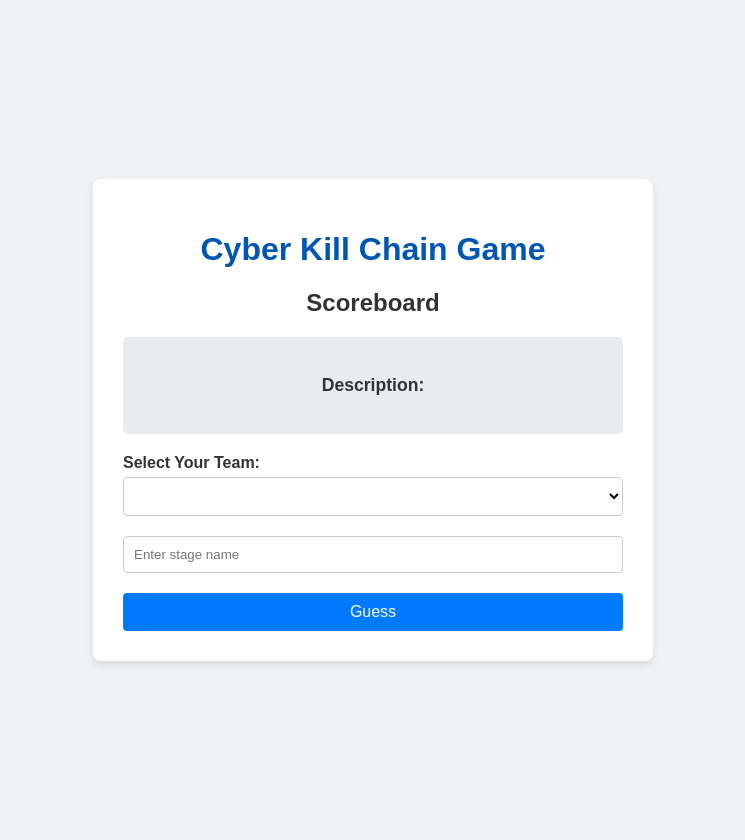
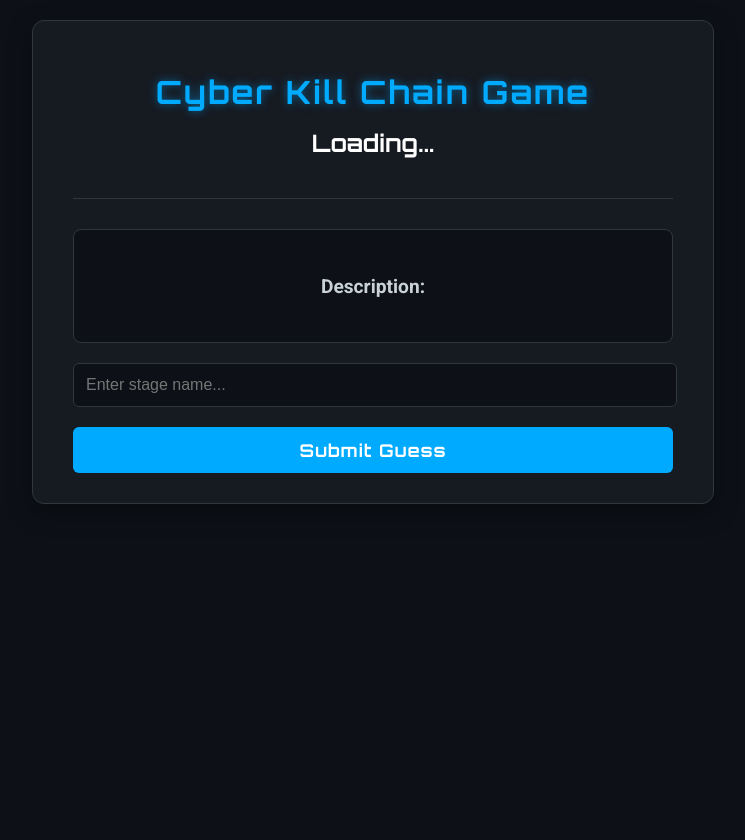
Before and after one commit to shalashaskabob/killchain_game, a Flask app: template app/templates/index.html in a window 1280 px wide. Shown: the whole page, without its empty margins (267-1012 px from the left). Run offline with Flask 3, Linux system fonts and the light colour scheme; the template is opened without the code that fills it, so the values that code supplies are empty; some libraries are stand-ins or nearby versions.

Commit message:
refactor: Implement turn-based logic and new UI

```diff
--- a/app/app.py
+++ b/app/app.py
@@ -10,6 +10,7 @@ socketio = SocketIO(app)
 game_state = {
     "teams": [],
     "current_stage": 0,
+    "current_turn_index": 0,
     "game_started": False
 }
 
@@ -26,6 +27,12 @@ kill_chain = [
 
 @app.route('/')
 def index():
+    # Reset game state for a new session
+    global game_state
+    game_state = {
+        "teams": [], "current_stage": 0,
+        "current_turn_index": 0, "game_started": False
+    }
     return render_template('setup.html')
 
 @app.route('/setup', methods=['POST'])
@@ -41,14 +48,17 @@ def start_game():
         game_state["teams"].append({"name": team_name, "score": 0})
 
     game_state["current_stage"] = 0
+    game_state["current_turn_index"] = 0
     game_state["game_started"] = True
 
     # Notify all clients that the game has started
-    socketio.emit('game_started', game_state)
+    socketio.emit('game_started')
     return redirect(url_for('game'))
 
 @app.route('/game')
 def game():
+    if not game_state["game_started"]:
+        return redirect(url_for('index'))
     return render_template('index.html')
 
 @socketio.on('connect')
@@ -61,30 +71,35 @@ def handle_guess(data):
     if not game_state["game_started"]:
         return
 
-    team_name = data['team']
     user_guess = data['guess'].strip()
     correct_stage = kill_chain[game_state["current_stage"]]['name']
+    current_team = game_state["teams"][game_state["current_turn_index"]]
 
     if user_guess.lower() == correct_stage.lower():
-        # Find the team and update score
-        for team in game_state["teams"]:
-            if team["name"] == team_name:
-                team["score"] += 1
-                break
-
+        current_team["score"] += 1
         game_state["current_stage"] += 1
+        emit('guess_result', {'correct': True, 'team': current_team['name']}, broadcast=True)
 
         if game_state["current_stage"] >= len(kill_chain):
-            emit('game_over', {"winner": team_name, "teams": game_state["teams"]}, broadcast=True)
+            emit('game_over', {"winner": current_team['name'], "teams": game_state["teams"]}, broadcast=True)
             game_state["game_started"] = False
-        else:
-            emit('game_update', get_game_view(), broadcast=True)
+            return
+    else:
+        emit('guess_result', {'correct': False, 'team': current_team['name']}, broadcast=True)
+
+    # Advance to the next team's turn
+    game_state["current_turn_index"] = (game_state["current_turn_index"] + 1) % len(game_state["teams"])
+
+    # Give a moment for players to see the result before updating the board
+    socketio.sleep(2)
+    emit('game_update', get_game_view(), broadcast=True)
 
 def get_game_view():
     view = {
         "teams": game_state["teams"],
         "stage": kill_chain[game_state["current_stage"]],
-        "progress": f"{game_state['current_stage'] + 1}/{len(kill_chain)}"
+        "progress": f"Stage {game_state['current_stage'] + 1}/{len(kill_chain)}",
+        "current_turn": game_state["teams"][game_state["current_turn_index"]]["name"]
     }
     return view
 
--- a/app/static/style.css
+++ b/app/static/style.css
@@ -1,58 +1,188 @@
+:root {
+    --primary-color: #00aaff;
+    --background-color: #0d1117;
+    --surface-color: #161b22;
+    --text-color: #c9d1d9;
+    --border-color: #30363d;
+    --correct-color: #28a745;
+    --incorrect-color: #dc3545;
+    --font-body: 'Roboto', sans-serif;
+    --font-display: 'Orbitron', sans-serif;
+}
+
 body {
-    font-family: sans-serif;
-    background-color: #f0f2f5;
-    color: #333;
+    font-family: var(--font-body);
+    background-color: var(--background-color);
+    color: var(--text-color);
     margin: 0;
     padding: 20px;
     display: flex;
     justify-content: center;
-    align-items: center;
+    align-items: flex-start;
     min-height: 100vh;
 }
 
-.container {
-    background-color: #fff;
-    padding: 30px;
-    border-radius: 8px;
-    box-shadow: 0 4px 8px rgba(0,0,0,0.1);
+.container, .game-container {
+    background-color: var(--surface-color);
+    padding: 30px 40px;
+    border-radius: 12px;
+    border: 1px solid var(--border-color);
+    box-shadow: 0 8px 24px rgba(0,0,0,0.4);
     text-align: center;
-    max-width: 500px;
+    max-width: 600px;
     width: 100%;
 }
 
+.game-header {
+    margin-bottom: 20px;
+}
+
 h1 {
-    color: #0056b3;
+    font-family: var(--font-display);
+    color: var(--primary-color);
+    margin-bottom: 0.5em;
+    letter-spacing: 2px;
+    text-shadow: 0 0 8px rgba(0, 170, 255, 0.5);
+}
+
+#turn-indicator {
+    font-family: var(--font-display);
+    font-size: 1.5em;
+    color: #fff;
+    margin: 10px 0 20px;
+}
+
+#scoreboard {
+    display: flex;
+    justify-content: space-around;
+    gap: 20px;
+    margin-bottom: 30px;
+    border-bottom: 1px solid var(--border-color);
+    padding-bottom: 20px;
+}
+
+.team-score {
+    background: #0d1117;
+    padding: 10px 20px;
+    border-radius: 8px;
+    border: 1px solid var(--border-color);
+    transition: all 0.3s ease;
+    flex-grow: 1;
+}
+
+.team-score.active-team {
+    border-color: var(--primary-color);
+    box-shadow: 0 0 15px rgba(0, 170, 255, 0.4);
+    transform: scale(1.05);
+}
+
+.team-name {
+    display: block;
+    font-size: 1.1em;
+    font-weight: bold;
+    margin-bottom: 5px;
+}
+
+.score {
+    font-family: var(--font-display);
+    font-size: 2em;
+    color: var(--primary-color);
+}
+
+
+#progress {
+    font-size: 1.1em;
+    margin-bottom: 10px;
+    color: #8b949e;
 }
 
 .card {
-    background-color: #e9ecef;
-    padding: 20px;
-    border-radius: 5px;
+    background-color: #0d1117;
+    padding: 25px;
+    border-radius: 8px;
     margin: 20px 0;
-    font-size: 1.1em;
+    font-size: 1.2em;
+    border: 1px solid var(--border-color);
 }
 
-input[type="text"] {
-    width: calc(100% - 22px);
+#result-feedback p {
+    font-size: 1.2em;
     padding: 10px;
-    margin-bottom: 20px;
-    border: 1px solid #ccc;
-    border-radius: 4px;
+    border-radius: 5px;
+    margin: 20px 0 0 0;
+}
+.correct {
+    background-color: rgba(40, 167, 69, 0.1);
+    color: var(--correct-color);
+    border: 1px solid var(--correct-color);
+}
+.incorrect {
+    background-color: rgba(220, 53, 69, 0.1);
+    color: var(--incorrect-color);
+    border: 1px solid var(--incorrect-color);
 }
 
-button {
-    width: 100%;
-    padding: 10px;
-    background-color: #007bff;
-    color: white;
-    border: none;
-    border-radius: 4px;
-    cursor: pointer;
+
+input[type="text"], input[type="number"], select {
+    width: calc(100% - 22px);
+    padding: 12px;
+    margin-bottom: 20px;
+    border: 1px solid var(--border-color);
+    border-radius: 6px;
+    background-color: #0d1117;
+    color: var(--text-color);
     font-size: 1em;
 }
 
-button:hover {
-    background-color: #0056b3;
+input[type="text"]:focus, input[type="number"]:focus, select:focus {
+    outline: none;
+    border-color: var(--primary-color);
+    box-shadow: 0 0 8px rgba(0, 170, 255, 0.3);
+}
+
+button, .play-again-btn {
+    width: 100%;
+    padding: 12px;
+    background-color: var(--primary-color);
+    color: #fff;
+    border: none;
+    border-radius: 6px;
+    cursor: pointer;
+    font-size: 1.1em;
+    font-family: var(--font-display);
+    letter-spacing: 1px;
+    transition: background-color 0.3s ease, box-shadow 0.3s ease;
+    text-decoration: none;
+    display: inline-block;
+}
+
+button:hover, .play-again-btn:hover {
+    background-color: #007bb5;
+    box-shadow: 0 0 10px rgba(0, 170, 255, 0.5);
+}
+
+button:disabled {
+    background-color: #8b949e;
+    cursor: not-allowed;
+}
+
+label {
+    display: block;
+    margin-top: 15px;
+    margin-bottom: 5px;
+    text-align: left;
+    font-weight: bold;
+}
+
+/* Final Score page styles */
+.winner-announcement {
+    font-size: 1.5em;
+    color: var(--correct-color);
+    font-family: var(--font-display);
+}
+.final-scores {
+    margin: 30px 0;
+    font-size: 1.2em;
 }
 
 a {
@@ -63,20 +193,3 @@ a {
 a:hover {
     text-decoration: underline;
 }
-
-label {
-    display: block;
-    margin-top: 10px;
-    margin-bottom: 5px;
-    text-align: left;
-    font-weight: bold;
-}
-
-select {
-    width: 100%;
-    padding: 10px;
-    margin-bottom: 20px;
-    border: 1px solid #ccc;
-    border-radius: 4px;
-    background-color: white;
-}
--- a/app/templates/index.html
+++ b/app/templates/index.html
@@ -4,31 +4,32 @@
     <meta charset="UTF-8">
     <meta name="viewport" content="width=device-width, initial-scale=1.0">
     <title>Cyber Kill Chain Game</title>
+    <link rel="stylesheet" href="https://fonts.googleapis.com/css2?family=Roboto:wght@400;700&family=Orbitron:wght@700&display=swap">
     <link rel="stylesheet" href="{{ url_for('static', filename='style.css') }}">
     <script src="https://cdn.socket.io/4.7.5/socket.io.min.js"></script>
 </head>
 <body>
-    <div class="container">
+    <div class="game-container">
+        <header class="game-header">
             <h1>Cyber Kill Chain Game</h1>
+            <p id="turn-indicator">Loading...</p>
+        </header>
+
         <div id="scoreboard">
-            <h2>Scoreboard</h2>
             <!-- Scores will be rendered here by JS -->
         </div>
 
+        <main class="game-area">
             <p id="progress"></p>
-
             <div class="card">
                 <p><strong>Description:</strong> <span id="stage-description"></span></p>
             </div>
-
+            <div id="result-feedback"></div>
             <form id="guess-form">
-            <label for="team-select">Select Your Team:</label>
-            <select id="team-select" required>
-                <!-- Team options will be rendered here by JS -->
-            </select>
-            <input type="text" id="stage-guess" placeholder="Enter stage name" required>
-            <button type="submit">Guess</button>
+                <input type="text" id="stage-guess" placeholder="Enter stage name..." required autocomplete="off">
+                <button type="submit">Submit Guess</button>
             </form>
+        </main>
     </div>
 
     <script>
@@ -37,47 +38,71 @@
         const scoreboard = document.getElementById('scoreboard');
         const progress = document.getElementById('progress');
         const stageDescription = document.getElementById('stage-description');
-        const teamSelect = document.getElementById('team-select');
         const guessForm = document.getElementById('guess-form');
         const guessInput = document.getElementById('stage-guess');
+        const turnIndicator = document.getElementById('turn-indicator');
+        const resultFeedback = document.getElementById('result-feedback');
 
         socket.on('game_update', function(data) {
+            resultFeedback.innerHTML = '';
+            guessInput.disabled = false;
+            guessForm.querySelector('button').disabled = false;
+
+            // Update turn indicator
+            turnIndicator.textContent = `${data.current_turn}'s Turn`;
+
             // Update scoreboard
-            let scoresHtml = '<ul>';
-            let teamOptionsHtml = '';
+            let scoresHtml = '';
             data.teams.forEach(team => {
-                scoresHtml += `<li>${team.name}: ${team.score}</li>`;
-                teamOptionsHtml += `<option value="${team.name}">${team.name}</option>`;
+                const activeClass = team.name === data.current_turn ? 'active-team' : '';
+                scoresHtml += `<div class="team-score ${activeClass}">
+                                 <span class="team-name">${team.name}</span>
+                                 <span class="score">${team.score}</span>
+                               </div>`;
             });
-            scoresHtml += '</ul>';
-            scoreboard.innerHTML = '<h2>Scoreboard</h2>' + scoresHtml;
-            teamSelect.innerHTML = teamOptionsHtml;
+            scoreboard.innerHTML = scoresHtml;
 
             // Update stage info
             stageDescription.textContent = data.stage.description;
-            progress.textContent = `Stage ${data.progress}`;
+            progress.textContent = data.progress;
+
+            // Set focus to input for the current team
+            guessInput.focus();
         });
 
         guessForm.addEventListener('submit', function(e) {
             e.preventDefault();
-            const selectedTeam = teamSelect.value;
             const guess = guessInput.value;
-            socket.emit('submit_guess', { team: selectedTeam, guess: guess });
+            if (guess) {
+                socket.emit('submit_guess', { guess: guess });
                 guessInput.value = '';
+                guessInput.disabled = true;
+                guessForm.querySelector('button').disabled = true;
+            }
         });
 
-        socket.on('game_started', function(data) {
+        socket.on('guess_result', function(data) {
+            let feedbackClass = data.correct ? 'correct' : 'incorrect';
+            let feedbackText = data.correct ? `Correct! +1 point for ${data.team}` : `Incorrect! Next team's turn.`;
+            resultFeedback.innerHTML = `<p class="${feedbackClass}">${feedbackText}</p>`;
+        });
+
+        socket.on('game_started', function() {
             window.location.href = "{{ url_for('game') }}";
         });
 
         socket.on('game_over', function(data) {
-            alert(`${data.winner} wins!`);
-            let finalScores = '<h2>Final Scores</h2><ul>';
+            let finalScores = '<div class="final-scores">';
             data.teams.forEach(team => {
-                finalScores += `<li>${team.name}: ${team.score}</li>`;
+                finalScores += `<p>${team.name}: ${team.score}</p>`;
             });
-            finalScores += '</ul><a href="/">Play Again</a>';
-            document.querySelector('.container').innerHTML = `<h1>Game Over!</h1><p>${data.winner} is the winner!</p>${finalScores}`;
+            finalScores += '</div><a href="/" class="play-again-btn">Play Again</a>';
+            document.querySelector('.game-container').innerHTML = `
+                <header class="game-header">
+                    <h1>Game Over!</h1>
+                    <p class="winner-announcement">${data.winner} is the winner!</p>
+                </header>
+                ${finalScores}`;
         });
 
     </script>
```
Lines whose indentation alone changed are shown as unchanged.
